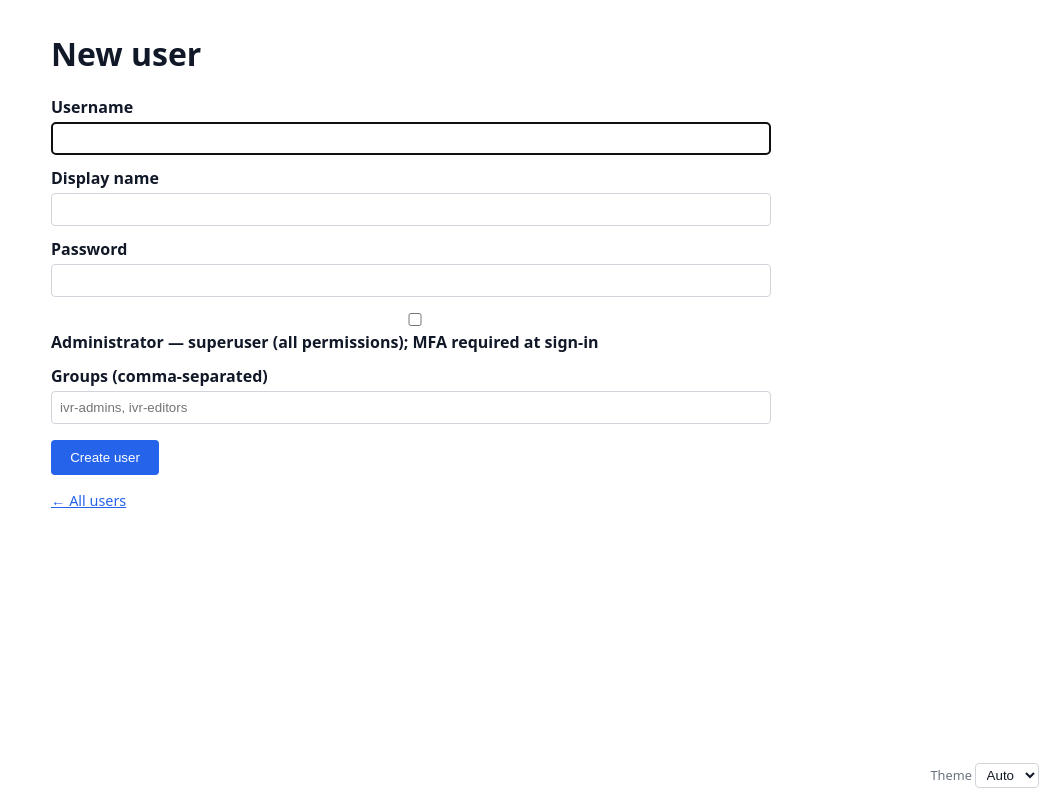
After one commit to brett6320/fpbx_ivr_manager, a FastAPI app: template app/web/templates/user_form.html in a window 1280 px wide. The commit adds this page. Shown: the whole page, without its empty margins (229-1280 px from the left). Run offline with FastAPI, Linux system fonts and the light colour scheme; the template is opened without the code that fills it, so the values that code supplies are empty; parts of the project's set-up code (start-up, migrations or seed data) failed here and were passed over.

Commit message:
Add local user CRUD for admins (UI at /admin/users) (#26)
When AUTH_BACKEND=local, admins (manage_users) manage users in the UI:
- /admin/users list with name, admin flag, MFA state, groups
- create / edit / delete users; set admin flag and groups; reset password;
  reset MFA. Cannot delete the account you're signed in as.
- Users nav link shown only for the local backend; the page explains that user
  management lives at the IdP under entra/ldap.

- local: get_user, list_users_detailed, set_groups, set_display_name
- routes gated by manage_users AND local backend (404 otherwise)

90 tests pass (+5: store helpers, CRUD flow, permission gating, self-delete
guard). ruff clean. docs updated.

Co-authored-by: Brett <25758102+ngen-brett@users.noreply.github.com>

```diff
--- a/app/web/routes.py
+++ b/app/web/routes.py
@@ -47,6 +47,7 @@ templates = Jinja2Templates(directory=str(Path(__file__).parent / "templates"))
 templates.env.globals["nav_can_admin"] = (
     lambda u: bool(u) and authz.has_permission(u, MANAGE_USERS)
 )
+templates.env.globals["nav_local_backend"] = lambda: backend.kind() == "local"
 
 
 # ---- auth ----
@@ -685,3 +686,108 @@ async def admin_business_save(request: Request, user: dict = Depends(require_use
             tmpls[tname] = (form.get(f"tmpl_value_{suffix}") or "").strip()
     business.save(name, tmpls)
     return RedirectResponse("/admin/business?saved=1", status_code=303)
+
+
+# ---- local user management (admins; only when AUTH_BACKEND=local) ----
+def _require_local() -> None:
+    if backend.kind() != "local":
+        raise HTTPException(
+            status_code=404,
+            detail="User management is only available with the local auth backend.",
+        )
+
+
+def _known_groups() -> list[str]:
+    import json
+    try:
+        perms = json.loads(settings.authz_group_permissions or "{}")
+    except ValueError:
+        perms = {}
+    groups = set(perms)
+    if settings.local_admin_group:
+        groups.add(settings.local_admin_group)
+    return sorted(groups)
+
+
+@router.get("/admin/users", response_class=HTMLResponse)
+def users_list(request: Request, user: dict = Depends(require_users)):
+    return templates.TemplateResponse(
+        request,
+        "users.html",
+        {
+            "user": user,
+            "is_local": backend.kind() == "local",
+            "users": local.list_users_detailed() if backend.kind() == "local" else [],
+        },
+    )
+
+
+def _user_form(request: Request, user: dict, u: dict | None):
+    return templates.TemplateResponse(
+        request, "user_form.html",
+        {"user": user, "u": u, "known_groups": _known_groups(),
+         "admin_group": settings.local_admin_group},
+    )
+
+
+@router.get("/admin/users/new", response_class=HTMLResponse)
+def user_new(request: Request, user: dict = Depends(require_users)):
+    _require_local()
+    return _user_form(request, user, None)
+
+
+@router.get("/admin/users/{username}/edit", response_class=HTMLResponse)
+def user_edit(request: Request, username: str, user: dict = Depends(require_users)):
+    _require_local()
+    u = local.get_user(username)
+    if not u:
+        raise HTTPException(status_code=404, detail="User not found.")
+    return _user_form(request, user, u)
+
+
+@router.post("/admin/users")
+async def user_create(request: Request, user: dict = Depends(require_users)):
+    _require_local()
+    form = await request.form()
+    username = (form.get("username") or "").strip()
+    password = form.get("password") or ""
+    if not username or not password:
+        raise HTTPException(status_code=400, detail="Username and password are required.")
+    if local.user_exists(username):
+        raise HTTPException(status_code=409, detail=f"User {username!r} already exists.")
+    local.create_user(username, password, (form.get("display_name") or "").strip() or username,
+                      is_admin=bool(form.get("is_admin")))
+    local.set_groups(username, (form.get("groups") or "").split(","))
+    return RedirectResponse("/admin/users", status_code=303)
+
+
+@router.post("/admin/users/{username}")
+async def user_update(request: Request, username: str, user: dict = Depends(require_users)):
+    _require_local()
+    if not local.user_exists(username):
+        raise HTTPException(status_code=404, detail="User not found.")
+    form = await request.form()
+    display = (form.get("display_name") or "").strip() or username
+    with_pw = form.get("password") or ""
+    local.set_admin(username, bool(form.get("is_admin")))
+    local.set_groups(username, (form.get("groups") or "").split(","))
+    local.set_display_name(username, display)
+    if with_pw:
+        local.set_password(username, with_pw)
+    return RedirectResponse("/admin/users", status_code=303)
+
+
+@router.post("/admin/users/{username}/mfa-reset")
+def user_mfa_reset(request: Request, username: str, user: dict = Depends(require_users)):
+    _require_local()
+    local.reset_mfa(username)
+    return RedirectResponse("/admin/users", status_code=303)
+
+
+@router.post("/admin/users/{username}/delete")
+def user_delete(request: Request, username: str, user: dict = Depends(require_users)):
+    _require_local()
+    if username == user.get("email"):
+        raise HTTPException(status_code=400, detail="You cannot delete the account you are signed in as.")
+    local.delete_user(username)
+    return RedirectResponse("/admin/users", status_code=303)
--- a/app/web/templates/base.html
+++ b/app/web/templates/base.html
@@ -67,6 +67,7 @@
     <a href="/admin/adopt"{% if path.startswith('/admin/adopt') %} class="active"{% endif %}>Adopt</a>
     <a href="/admin/auth"{% if path.startswith('/admin/auth') %} class="active"{% endif %}>Auth</a>
     <a href="/admin/business"{% if path.startswith('/admin/business') %} class="active"{% endif %}>Business</a>
+    {% if nav_local_backend is defined and nav_local_backend() %}<a href="/admin/users"{% if path.startswith('/admin/users') %} class="active"{% endif %}>Users</a>{% endif %}
     <a href="/admin/compat"{% if path.startswith('/admin/compat') %} class="active"{% endif %}>Compatibility</a>
     {% endif %}
     <span class="sep"></span>
--- /dev/null
+++ b/app/web/templates/user_form.html
@@ -0,0 +1,28 @@
+{% extends "base.html" %}
+{% block body %}
+<h1>{{ 'Edit user' if u else 'New user' }}</h1>
+
+<form method="post" action="{{ ('/admin/users/' ~ u.username) if u else '/admin/users' }}">
+  <label>Username</label>
+  {% if u %}<input value="{{ u.username }}" readonly>
+  {% else %}<input name="username" required autofocus autocomplete="off">{% endif %}
+
+  <label>Display name</label>
+  <input name="display_name" value="{{ u.display_name if u }}">
+
+  <label>Password {% if u %}<span class="muted">(leave blank to keep current)</span>{% endif %}</label>
+  <input name="password" type="password" {% if not u %}required{% endif %} autocomplete="new-password">
+
+  <label><input type="checkbox" name="is_admin" {% if u and u.is_admin %}checked{% endif %}>
+    Administrator — superuser (all permissions); MFA required at sign-in</label>
+
+  <label>Groups (comma-separated)</label>
+  <input name="groups" value="{{ u.groups | join(', ') if u }}" placeholder="ivr-admins, ivr-editors">
+  {% if known_groups %}<p class="muted">Groups that grant permissions:
+    {% for g in known_groups %}<code>{{ g }}</code>{% if not loop.last %}, {% endif %}{% endfor %}
+    {% if admin_group %} — membership in <code>{{ admin_group }}</code> also grants admin.{% endif %}</p>{% endif %}
+
+  <button type="submit">{{ 'Save changes' if u else 'Create user' }}</button>
+</form>
+<p class="muted" style="margin-top:1rem;"><a href="/admin/users">← All users</a></p>
+{% endblock %}
```
Also changed, not shown: app/auth/local.py (+39 -0 lines), app/web/templates/users.html (added, +41 -0 lines), docs/authentication.md (+4 -1 lines), tests/test_users.py (added, +97 -0 lines).
